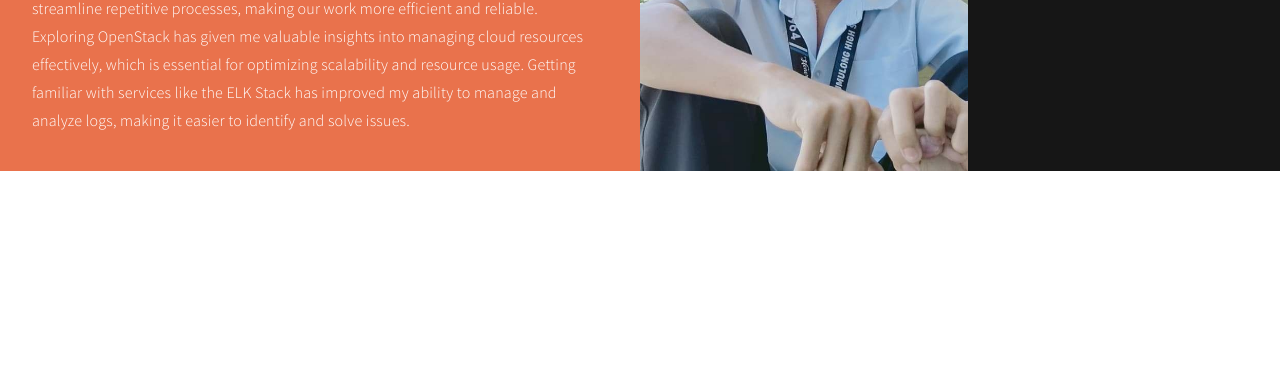
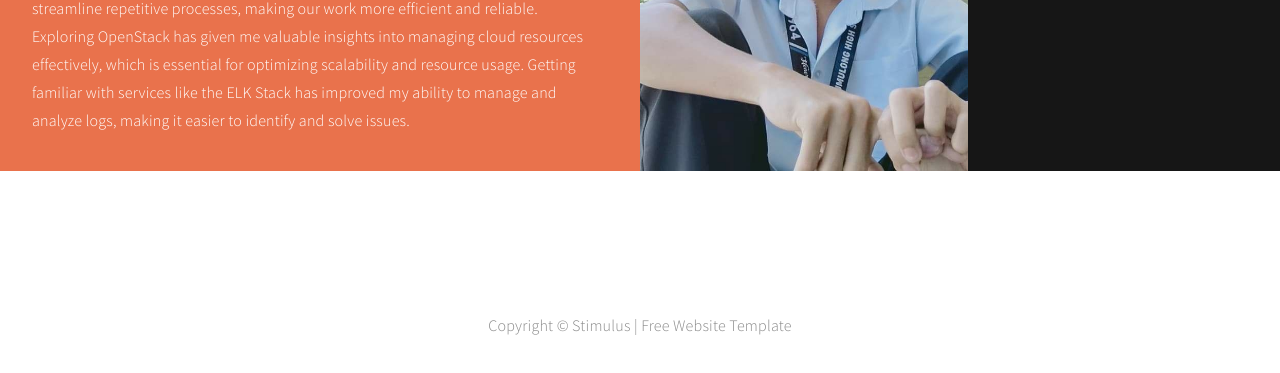
Before and after one commit to jonjeous/jonjeous.github.io, a plain HTML site: page index.html in a window 1280 px wide. Shown: the part 3597-3970 px from the top of the page. Before the commit the page ends 3768 px from the top, so only its background shows below. Drawn offline with Linux system fonts and the light colour scheme.

Commit message:
index.html

```diff
--- a/index.html
+++ b/index.html
@@ -378,6 +378,21 @@ http://www.templatemo.com/tm-498-stimulus
      </div>
 </section>
 
+<!-- Footer Section -->
+
+<footer>
+	<div class="container">
+		<div class="row">
+
+               <div class="col-md-12 col-sm-12">
+                    <div class="wow fadeInUp footer-copyright" data-wow-delay="1.8s">
+                         <p>Copyright &copy; Stimulus | Free Website Template</p>
+                    </div>
+               </div>
+
+		</div>
+	</div>
+</footer>
 
 <!-- SCRIPTS -->
 
```
